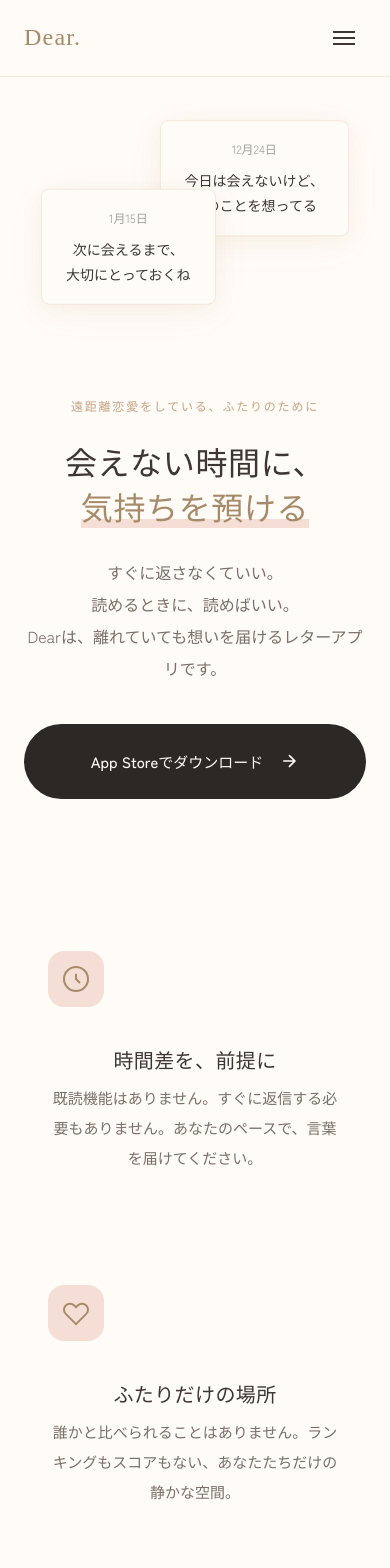
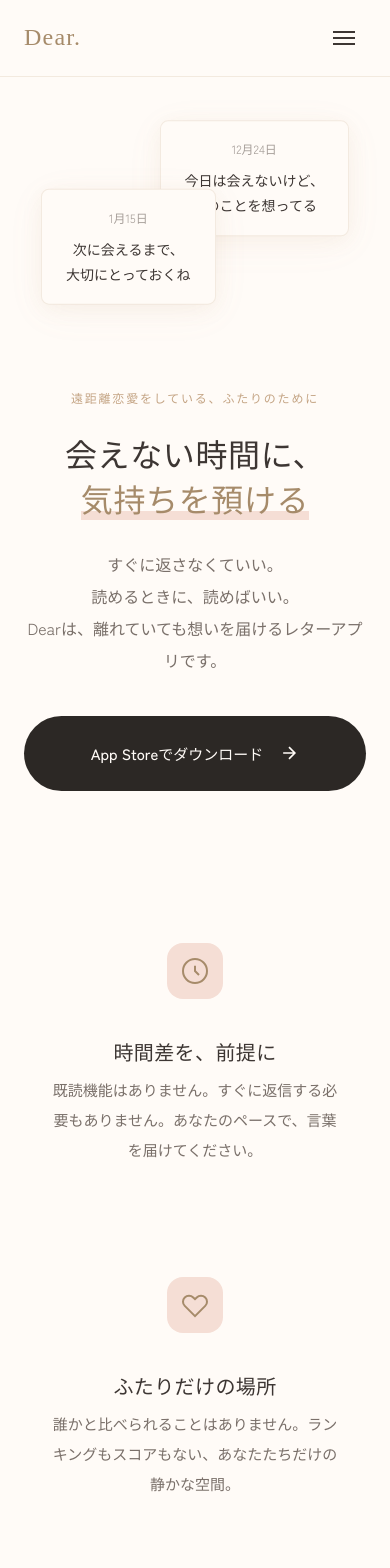
Before and after one commit to Knot-works/Dear-landing, a React (Vite) app: page /#/ in a window 390 px wide. Shown: the top 1568 px of the page. Built offline with nearby package versions, Linux system fonts and the light colour scheme; a web font is replaced by a local one.

Commit message:
Adjust mobile hero spacing and center feature icons

```diff
--- a/src/pages/HomePage.module.css
+++ b/src/pages/HomePage.module.css
@@ -384,7 +384,7 @@
   .heroVisual {
     height: 220px;
     order: -1;
-    margin-bottom: var(--space-md);
+    margin-bottom: var(--space-sm);
   }
 
   .floatingLetter {
@@ -418,6 +418,7 @@
   .feature,
   .featureRight {
     flex-direction: column;
+    align-items: center;
     text-align: center;
     padding: var(--space-md);
   }
```
